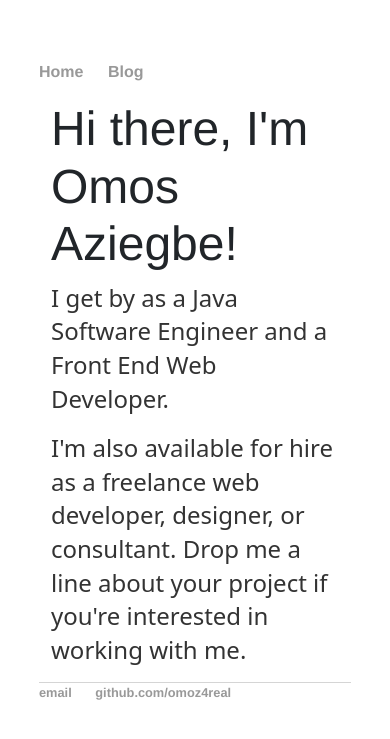
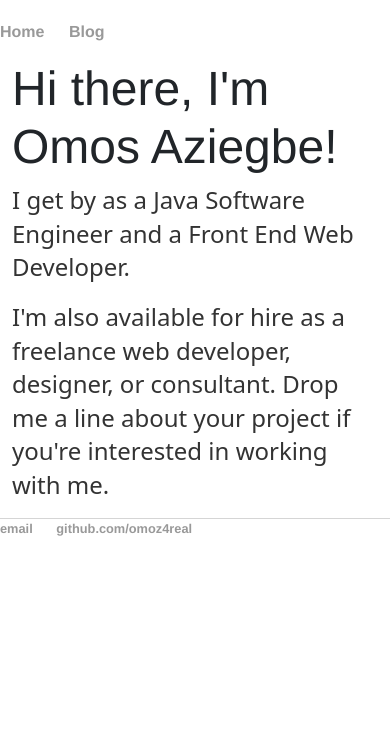
Before and after one commit to omoz4real/omoz4real.github.io, a Jekyll site: the page built from index.html, in a window 390 px wide. Shown: the top 739 px of the page. Built offline with Jekyll 4.4.1, drawn with Linux system fonts in a browser that asks for light colours.

Commit message:
Update main.css

```diff
--- a/css/main.css
+++ b/css/main.css
@@ -60,6 +60,10 @@ ul.posts li {
 }
 
 @media (max-width: 480px) {
+    body {
+    margin: 20px auto;
+    width: 100% !important;
+}
  ul.posts li{
     display: block !important;
     width: 98% !important;
```
